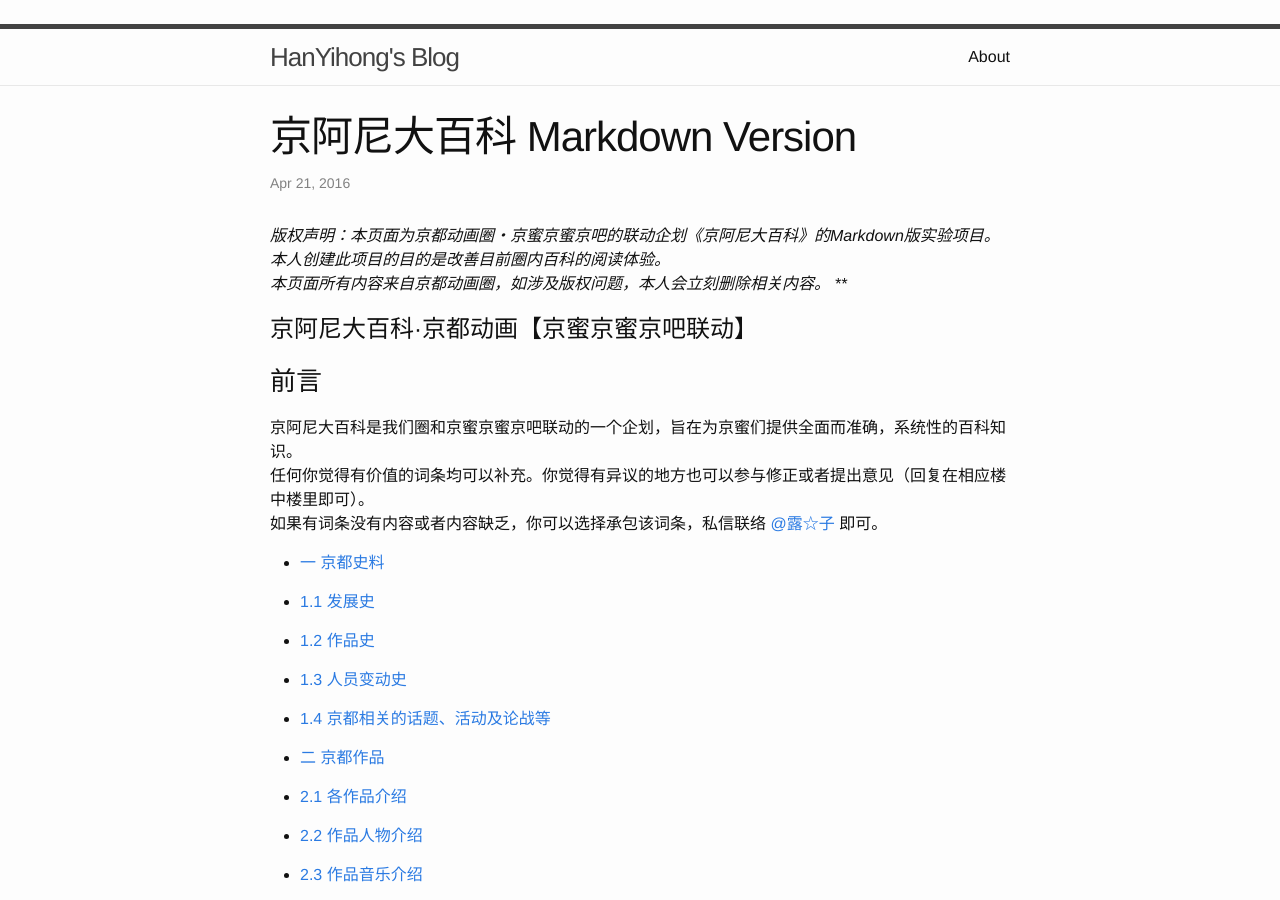
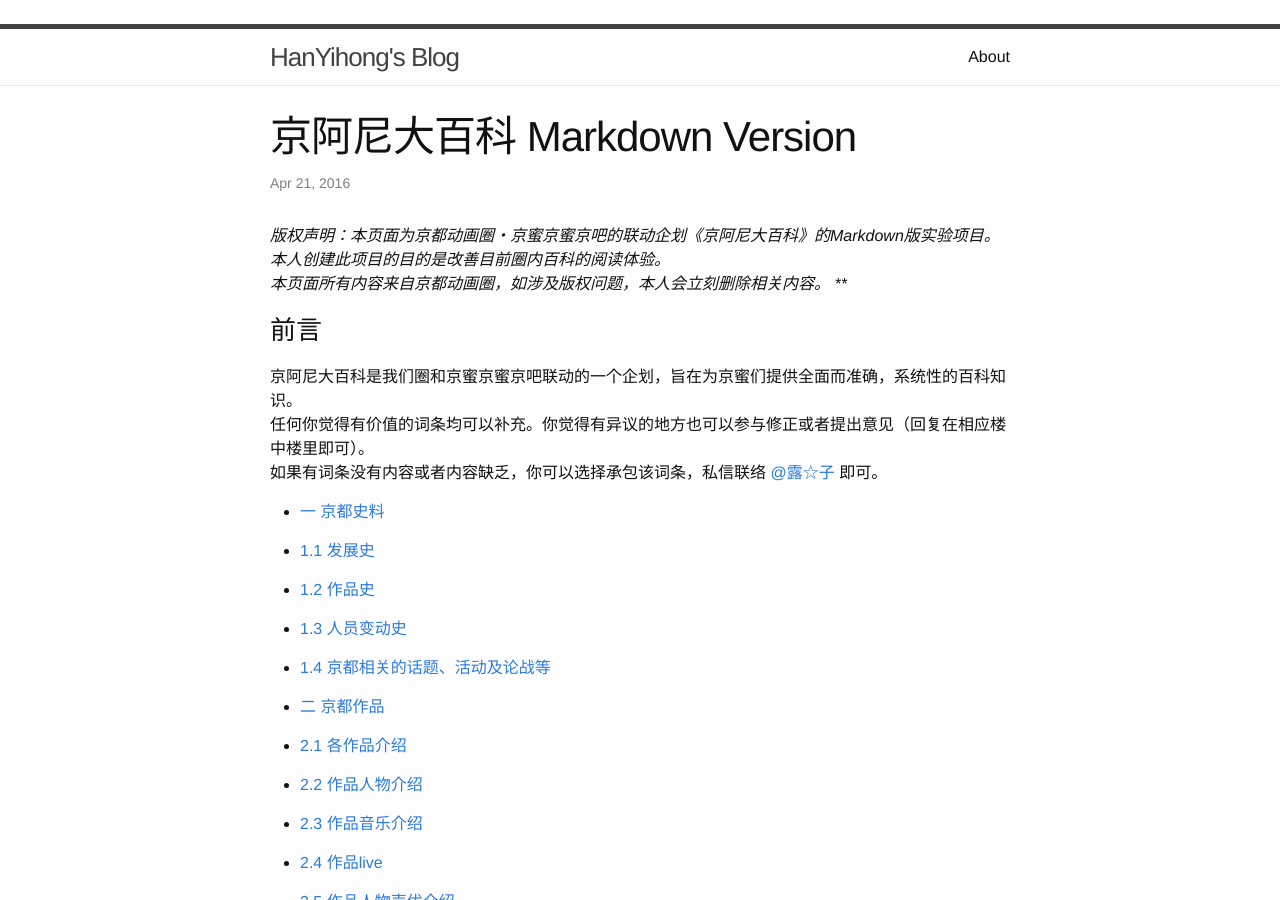
Before and after one commit to Clynie/hanyihong0324.github.io, a Jekyll site: the page built from _posts/2016-04-21-KyoaniWiki.md, in a window 1280 px wide and 900 px high. Built offline with Jekyll 4.4.1, drawn with Linux system fonts in a browser that asks for light colours.

Commit message:
improvment

```diff
--- a/_posts/2016-04-21-KyoaniWiki.md
+++ b/_posts/2016-04-21-KyoaniWiki.md
@@ -9,8 +9,6 @@ categories: anime
 本人创建此项目的目的是改善目前圈内百科的阅读体验。
 本页面所有内容来自京都动画圈，如涉及版权问题，本人会立刻删除相关内容。*
 ****
-
-# 京阿尼大百科·京都动画【京蜜京蜜京吧联动】
 
 ### 前言
 
```
